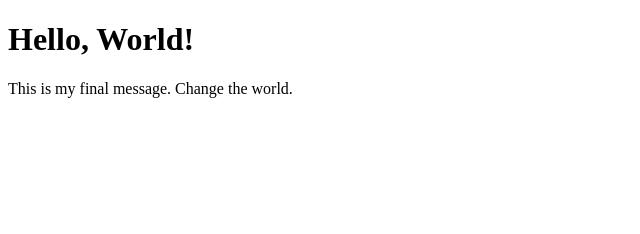
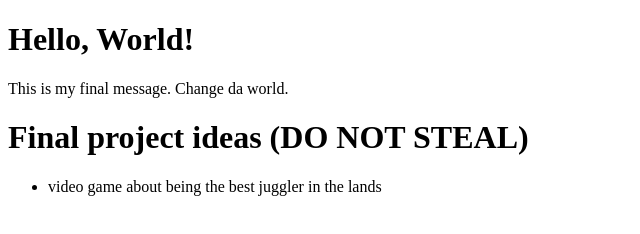
Before and after one commit to DRaborn02/CS3338-first-project, a plain HTML site: page index.html in a window 1280 px wide. Shown: the whole page, without its empty margins (0-640 px from the left). Drawn offline with Linux system fonts and the light colour scheme.

Commit message:
Added sick project idea

```diff
--- a/index.html
+++ b/index.html
@@ -7,6 +7,11 @@
 </head>
 <body>
     <h1>Hello, World!</h1>
-    <p>This is my final message. Change the world.</p>
+    <p>This is my final message. Change da world.</p>
+
+    <h1>Final project ideas (DO NOT STEAL)</h1>
+    <ul>
+        <li>video game about being the best juggler in the lands</li>
+    </ul>
 </body>
 </html>
```
